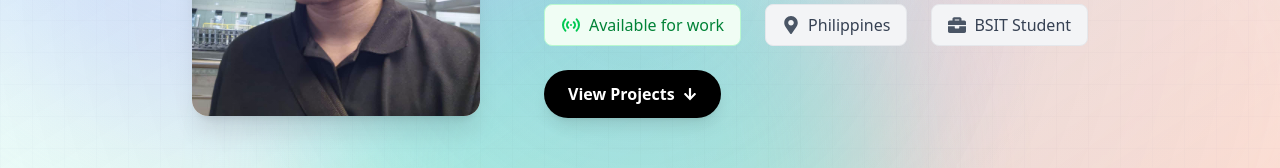
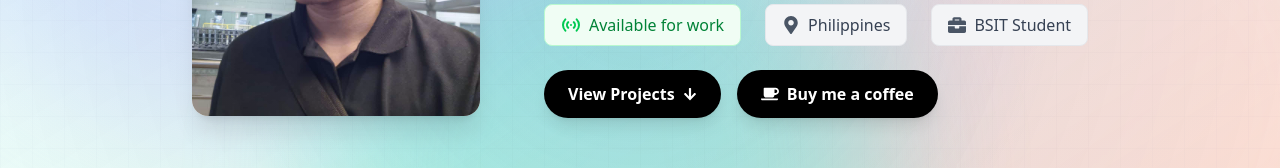
Before and after one commit to teyorkk/portfolio, a React (Vite) app: page / in a window 1280 px wide. Shown: the part 428-596 px from the top of the page. Built offline with nearby package versions, Linux system fonts and the light colour scheme; no server answers.

Commit message:
feat: add "Buy me a coffee" link and icon to Footer and HeroContent components

```diff
--- a/src/components/Footer.tsx
+++ b/src/components/Footer.tsx
@@ -1,4 +1,10 @@
-import { FaGithub, FaFacebook, FaInstagram, FaLastfm } from "react-icons/fa";
+import {
+  FaGithub,
+  FaFacebook,
+  FaInstagram,
+  FaLastfm,
+  FaCoffee,
+} from "react-icons/fa";
 import { SiLetterboxd } from "react-icons/si";
 import Reveal from "./Ui/Reveal";
 
@@ -48,6 +54,15 @@ const Footer = () => {
             >
               <FaLastfm />
             </a>
+            <a
+              href="https://buymeacoffee.com/teyorkk"
+              target="_blank"
+              rel="noopener noreferrer"
+              className="text-black dark:text-gray-100 hover:text-gray-700 dark:hover:text-gray-300 text-2xl transition"
+              title="Buy me a coffee"
+            >
+              <FaCoffee />
+            </a>
           </div>
           <div className="text-gray-600 dark:text-gray-400 text-sm mb-1">
             Let's connect! Find me on social media or send me a message.
--- a/src/components/Hero/HeroContent.tsx
+++ b/src/components/Hero/HeroContent.tsx
@@ -1,4 +1,9 @@
-import { FaArrowDown, FaMapMarkerAlt, FaBriefcase } from "react-icons/fa";
+import {
+  FaArrowDown,
+  FaMapMarkerAlt,
+  FaBriefcase,
+  FaCoffee,
+} from "react-icons/fa";
 import { HiStatusOnline } from "react-icons/hi";
 import AnimatedText from "./AnimatedText";
 
@@ -51,6 +56,15 @@ const HeroContent = () => {
         >
           View Projects <FaArrowDown className="text-sm" />
         </a>
+        <a
+          href="https://buymeacoffee.com/teyorkk"
+          target="_blank"
+          rel="noopener noreferrer"
+          className="inline-flex items-center justify-center gap-2 px-6 py-3 bg-black dark:bg-white text-white dark:text-black rounded-full font-semibold shadow-lg hover:shadow-xl hover:bg-gray-900 dark:hover:bg-gray-100 transition-all duration-300 hover:-translate-y-0.5"
+        >
+          <FaCoffee className="text-lg" />
+          Buy me a coffee
+        </a>
       </div>
     </div>
   );
```
